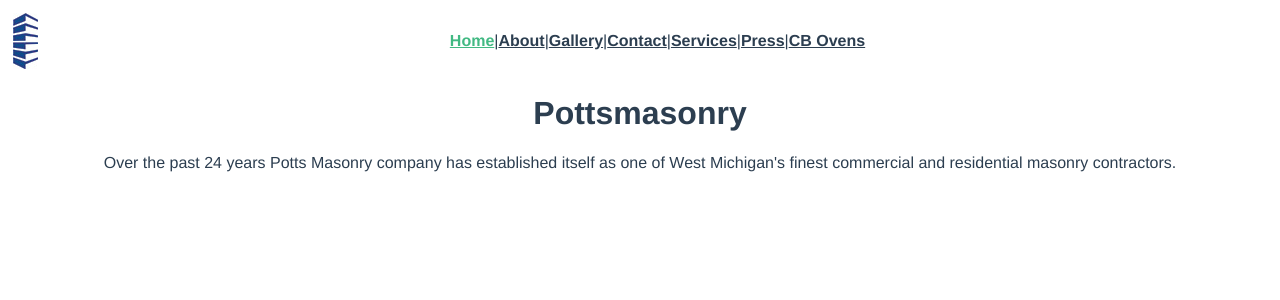
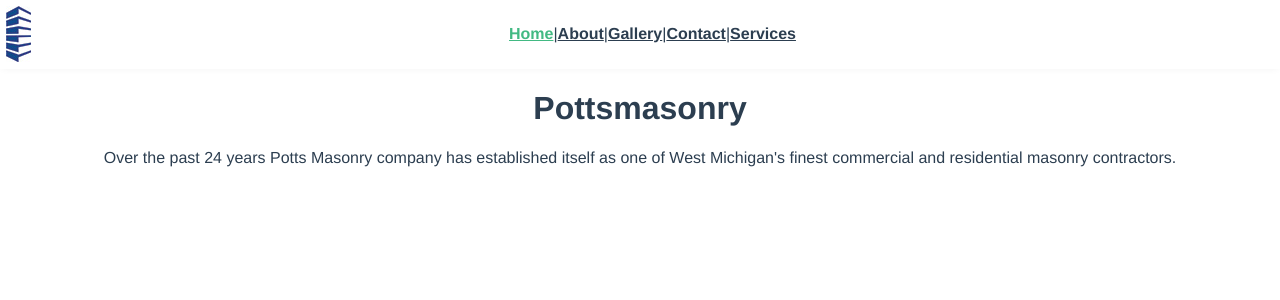
Before and after one commit to nashjohn/pottsmasonry2, a Vue app: page / in a window 1280 px wide. Shown: the top 300 px of the page. Built offline with nearby package versions, Linux system fonts and the light colour scheme.

Commit message:
menu work

```diff
--- a/src/App.vue
+++ b/src/App.vue
@@ -6,9 +6,7 @@
       <router-link to="/about">About</router-link> |
       <router-link to="/gallery">Gallery</router-link> |
       <router-link to="/contact">Contact</router-link> |
-      <router-link to="/services">Services</router-link> |
-      <router-link to="/press">Press</router-link> |
-      <router-link to="/cbovens">CB Ovens</router-link>
+      <router-link to="/services">Services</router-link>
     </div>
   </nav>
   <router-view/>
@@ -24,7 +22,7 @@
 }
 
 nav {
-  padding: 5px;
+  padding: 0.5%;
 
   a {
     font-weight: bold;
@@ -37,8 +35,11 @@
   height: 56px;
   display: flex;
   align-items: center;
-  width: 100%;
+  width: 99%;
   align-content: center;
+  box-shadow: 0px 0.5px 8px -2px #F0F0F0;
+  top: 0px;
+  left: 0px;
 
   div.alinks {
     align-content: center;
@@ -49,4 +50,10 @@
     text-align: center;
   }
 }
+html {
+  padding: 0px;
+}
+body {
+  margin: 0px;
+}
 </style>
```
